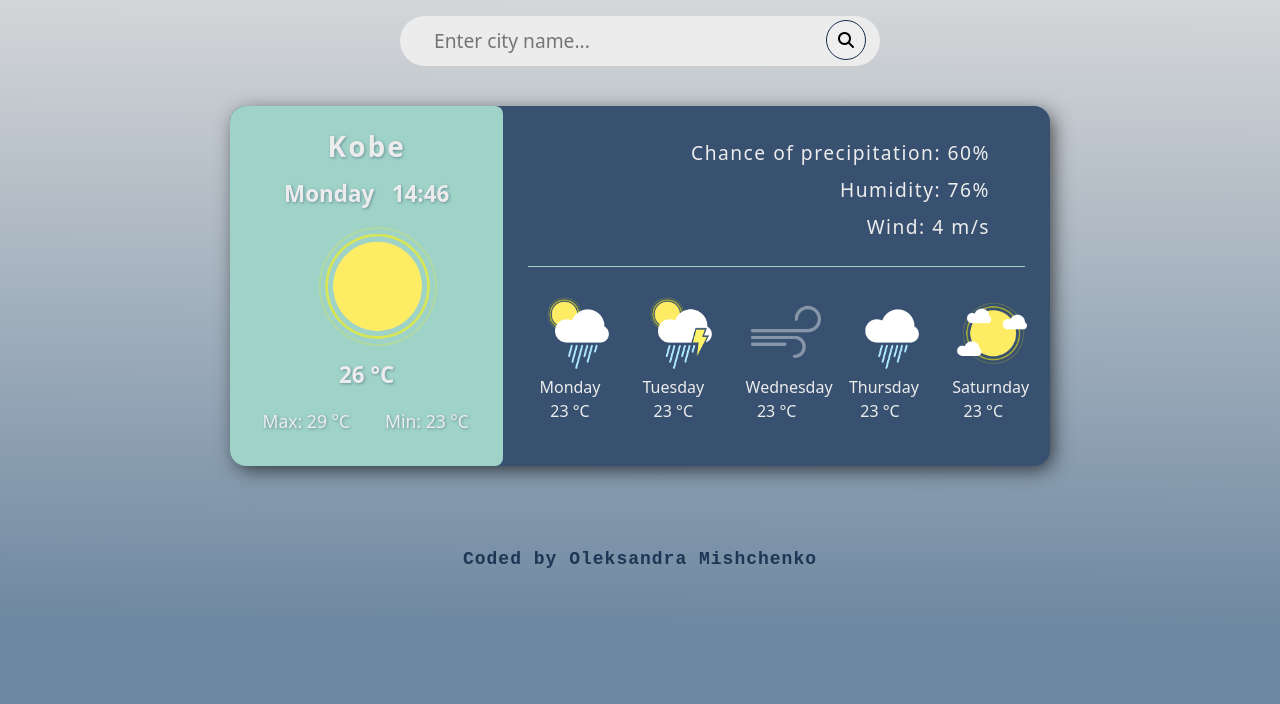
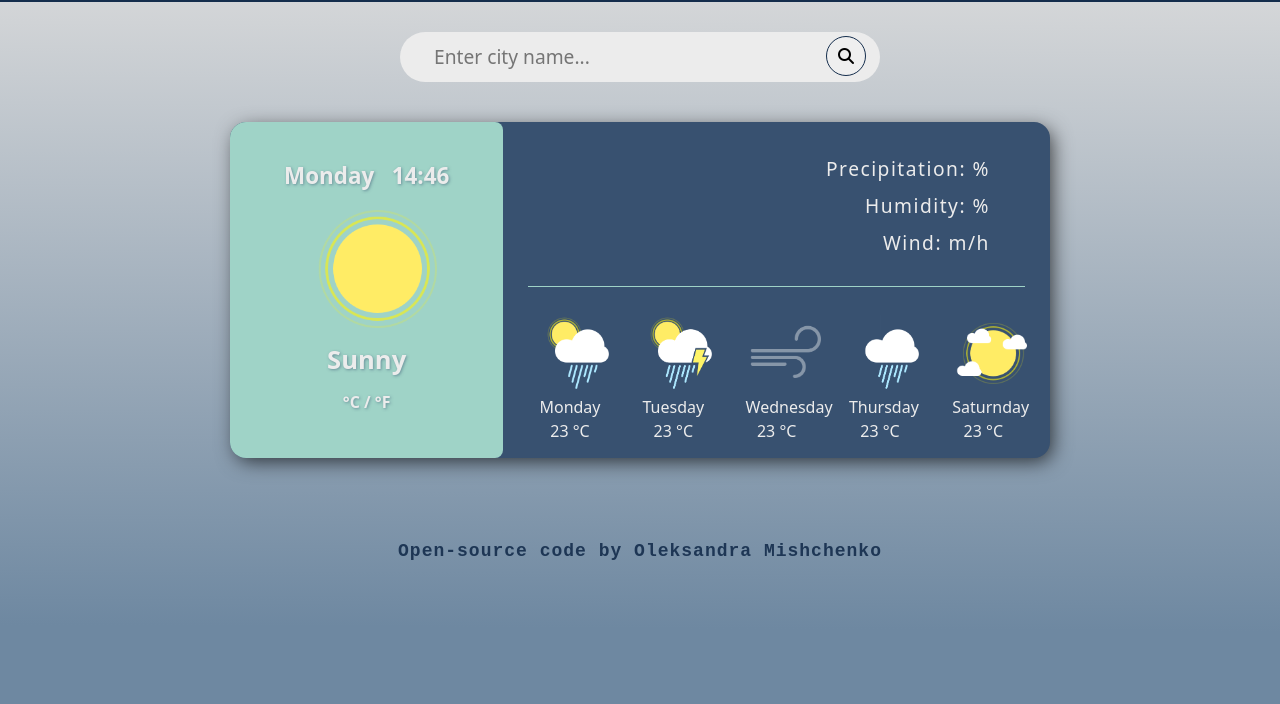
Before and after one commit to Morikachan/shecodes-plus, a plain HTML site: page index.html in a window 1280 px wide. Shown: the part 96-800 px from the top of the page. Drawn offline with nearby package versions, Linux system fonts and the light colour scheme; no server answers.

Commit message:
Changed html structure, changed css

```diff
--- a/index.html
+++ b/index.html
@@ -63,32 +63,31 @@
         <!-- Ditailed city info  -->
 
         <div class="ditailed-info col-4">
-          <h3 id="city-name">Kobe</h3>
-          <p class="ditailed-day" id="day-and-time">Sunday</p>
+          <h3 id="city-name"></h3>
+          <p class="ditailed-day" id="day-and-time"></p>
           <div class="ditailed-img">
             <img src="media/weather-icons/Sunny.png" alt="icon" />
           </div>
-          <div class="ditailed-temperature">
-            <span id="displayed-temp">26</span>
-            <span id="temp-units">
-              <span id="celsius-link">°C </span>
-              <!-- /
-              <a href="#" id="fahrenheit-link"> °F</a> -->
-            </span>
-          </div>
-          <div class="row max-min-temperature">
-            <p class="col-6">Max: 29 °C</p>
-            <p class="col-6">Min: 23 °C</p>
-          </div>
+          <ul class="ditailed-state">
+            <li id="description">Sunny</li>
+            <li>
+              <span id="displayed-temp"></span>
+              <span class="temp-units">
+                <span id="celsius-link">°C </span>
+                /
+                <a href="#" id="fahrenheit-link"> °F</a>
+              </span>
+            </li>
+          </ul>
         </div>
 
         <!-- Additional city info  -->
         <div class="additional-info col-8">
-          <div class="additional-section">
-            <p>Chance of precipitation: 60%</p>
-            <p>Humidity: 76%</p>
-            <p>Wind: 4 m/s</p>
-          </div>
+          <ul class="additional-section">
+            <li>Precipitation: <span id="humidity"></span>%</li>
+            <li>Humidity: <span id="humidity"></span>%</li>
+            <li>Wind: <span id="wind"></span> m/h</li>
+          </ul>
           <hr />
 
           <!-- Weather for week -->
@@ -139,10 +138,10 @@
     <!-- Footer -->
     <footer>
       <div class="footer-info">
-        Coded by
-        <a href="https://github.com/Morikachan" target="_blank"
-          >Oleksandra Mishchenko</a
+        <a href="https://github.com/Morikachan/shecodes-plus" target="_blank"
+          >Open-source code</a
         >
+        by Oleksandra Mishchenko
       </div>
     </footer>
   </body>
--- a/src/styles.css
+++ b/src/styles.css
@@ -9,6 +9,7 @@ body {
 
 h1 {
   color: #ececec;
+  margin-top: 16px;
 }
 
 h3 {
@@ -137,22 +138,24 @@ a:hover {
   font-weight: 600;
 }
 
-.ditailed-temperature {
-  margin: 8px 0 16px;
-  font-size: 1.4em;
+.ditailed-state {
+  padding: 0;
+  margin-bottom: 0;
+  font-size: 1.6em;
   font-weight: 600;
   text-align: center;
+  list-style: none;
 }
 
-/* #celsius-link:hover,
+#celsius-link:hover,
 #fahrenheit-link:hover {
-  color: #385170;
-} */
+  color: #b4d6ff;
+}
 
-.max-min-temperature {
-  text-align: center;
-  margin: 0 auto;
-  font-size: 1.1em;
+.temp-units {
+  position: relative;
+  bottom: 7px;
+  font-size: 16px;
 }
 
 .img-container {
@@ -180,9 +183,11 @@ a:hover {
   font-size: 1.2em;
   font-weight: 400;
   letter-spacing: 1.5px;
+  list-style: none;
 }
 
-.additional-section > p {
+.additional-section > li,
+.ditailed-state > li {
   margin: 8px;
 }
 
```
